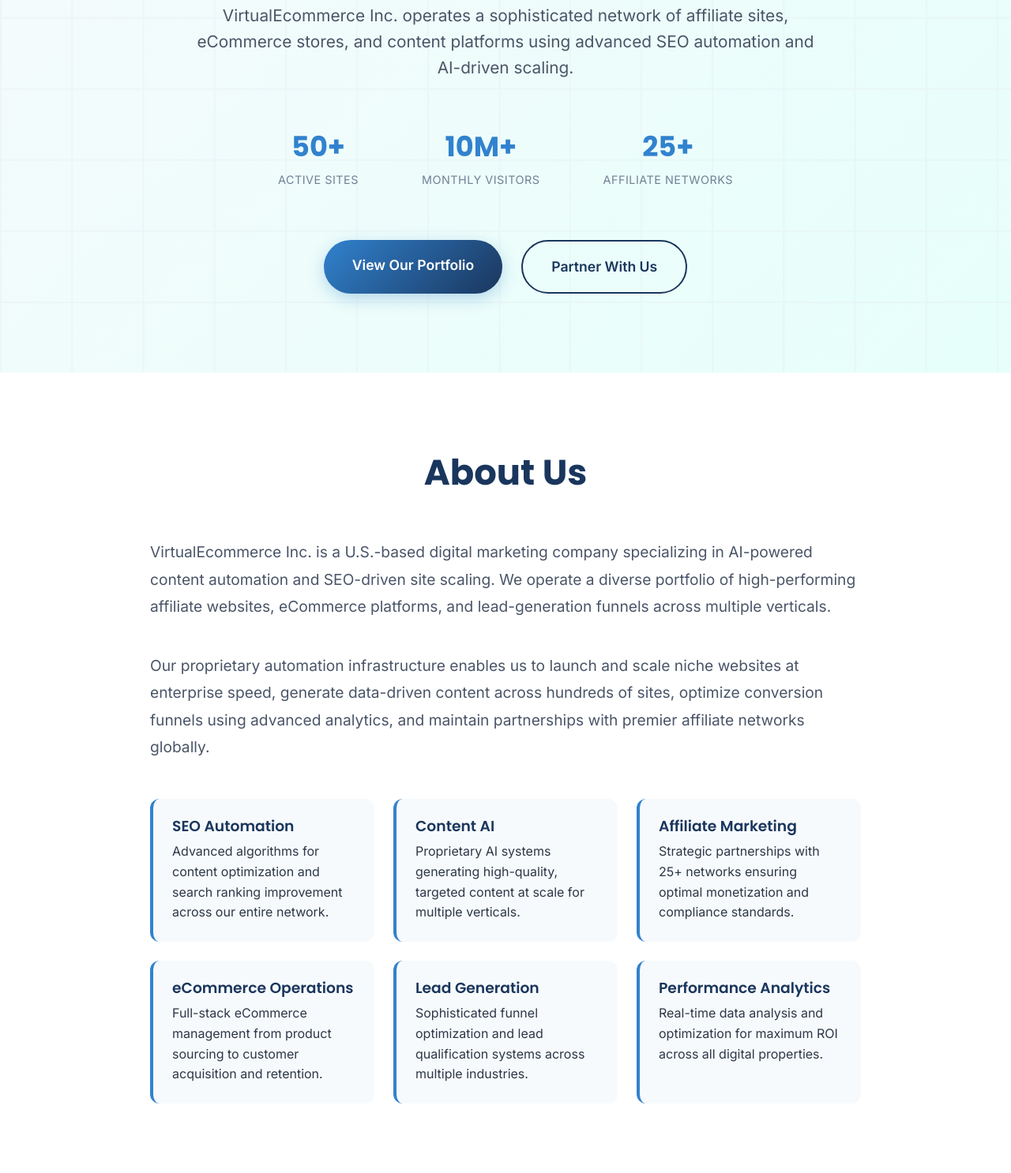
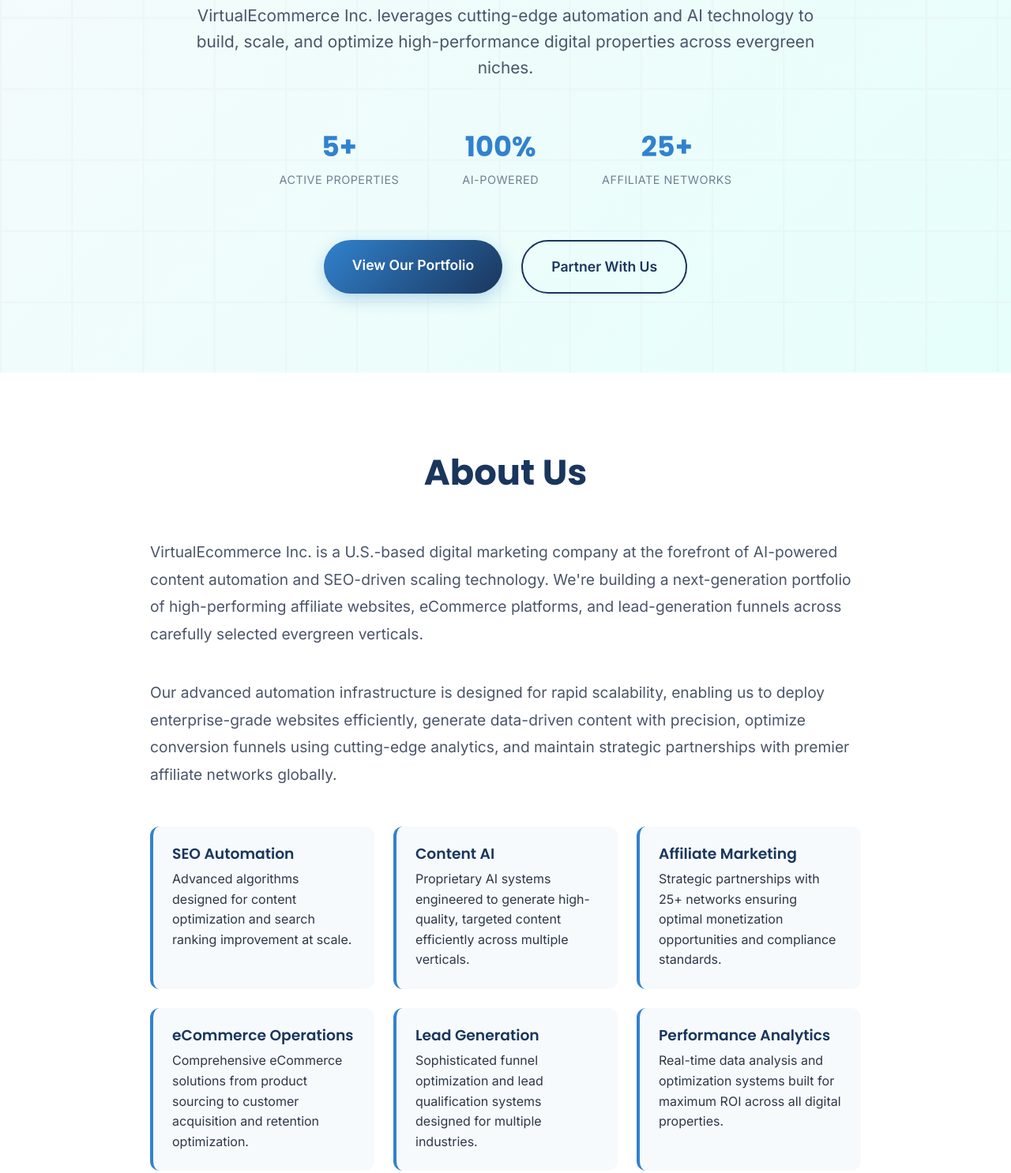
Before and after one commit to virtualecommerceinc/virtualecommerceinc.github.io, a plain HTML site: page index.html in a window 1280 px wide. Shown: the part 429-1915 px from the top of the page at 79% size. Drawn offline with Linux system fonts and the light colour scheme.

Commit message:
Update index.html

```diff
--- a/index.html
+++ b/index.html
@@ -74,17 +74,17 @@
     <section id="hero" class="hero">
         <div class="container">
             <div class="hero-content">
-                <h1 class="hero-title">AI-Powered Digital Marketing Portfolio | Scaling Brands Across 100+ Niche Websites</h1>
-                <p class="hero-subtitle">VirtualEcommerce Inc. operates a sophisticated network of affiliate sites, eCommerce stores, and content platforms using advanced SEO automation and AI-driven scaling.</p>
+                <h1 class="hero-title">AI-Powered Digital Marketing | Building Tomorrow's Affiliate & eCommerce Ecosystem</h1>
+                <p class="hero-subtitle">VirtualEcommerce Inc. leverages cutting-edge automation and AI technology to build, scale, and optimize high-performance digital properties across evergreen niches.</p>
 
                 <div class="trust-indicators">
                     <div class="trust-item">
-                        <span class="trust-number">50+</span>
-                        <span class="trust-label">Active Sites</span>
+                        <span class="trust-number">5+</span>
+                        <span class="trust-label">Active Properties</span>
                     </div>
                     <div class="trust-item">
-                        <span class="trust-number">10M+</span>
-                        <span class="trust-label">Monthly Visitors</span>
+                        <span class="trust-number">100%</span>
+                        <span class="trust-label">AI-Powered</span>
                     </div>
                     <div class="trust-item">
                         <span class="trust-number">25+</span>
@@ -105,34 +105,34 @@
         <div class="container">
             <h2 class="section-title">About Us</h2>
             <div class="about-content">
-                <p class="about-text">VirtualEcommerce Inc. is a U.S.-based digital marketing company specializing in AI-powered content automation and SEO-driven site scaling. We operate a diverse portfolio of high-performing affiliate websites, eCommerce platforms, and lead-generation funnels across multiple verticals.</p>
+                <p class="about-text">VirtualEcommerce Inc. is a U.S.-based digital marketing company at the forefront of AI-powered content automation and SEO-driven scaling technology. We're building a next-generation portfolio of high-performing affiliate websites, eCommerce platforms, and lead-generation funnels across carefully selected evergreen verticals.</p>
 
-                <p class="about-text">Our proprietary automation infrastructure enables us to launch and scale niche websites at enterprise speed, generate data-driven content across hundreds of sites, optimize conversion funnels using advanced analytics, and maintain partnerships with premier affiliate networks globally.</p>
+                <p class="about-text">Our advanced automation infrastructure is designed for rapid scalability, enabling us to deploy enterprise-grade websites efficiently, generate data-driven content with precision, optimize conversion funnels using cutting-edge analytics, and maintain strategic partnerships with premier affiliate networks globally.</p>
 
                 <div class="capabilities-grid">
                     <div class="capability-item">
                         <h3 class="capability-title">SEO Automation</h3>
-                        <p>Advanced algorithms for content optimization and search ranking improvement across our entire network.</p>
+                        <p>Advanced algorithms designed for content optimization and search ranking improvement at scale.</p>
                     </div>
                     <div class="capability-item">
                         <h3 class="capability-title">Content AI</h3>
-                        <p>Proprietary AI systems generating high-quality, targeted content at scale for multiple verticals.</p>
+                        <p>Proprietary AI systems engineered to generate high-quality, targeted content efficiently across multiple verticals.</p>
                     </div>
                     <div class="capability-item">
                         <h3 class="capability-title">Affiliate Marketing</h3>
-                        <p>Strategic partnerships with 25+ networks ensuring optimal monetization and compliance standards.</p>
+                        <p>Strategic partnerships with 25+ networks ensuring optimal monetization opportunities and compliance standards.</p>
                     </div>
                     <div class="capability-item">
                         <h3 class="capability-title">eCommerce Operations</h3>
-                        <p>Full-stack eCommerce management from product sourcing to customer acquisition and retention.</p>
+                        <p>Comprehensive eCommerce solutions from product sourcing to customer acquisition and retention optimization.</p>
                     </div>
                     <div class="capability-item">
                         <h3 class="capability-title">Lead Generation</h3>
-                        <p>Sophisticated funnel optimization and lead qualification systems across multiple industries.</p>
+                        <p>Sophisticated funnel optimization and lead qualification systems designed for multiple industries.</p>
                     </div>
                     <div class="capability-item">
                         <h3 class="capability-title">Performance Analytics</h3>
-                        <p>Real-time data analysis and optimization for maximum ROI across all digital properties.</p>
+                        <p>Real-time data analysis and optimization systems built for maximum ROI across all digital properties.</p>
                     </div>
                 </div>
             </div>
@@ -143,7 +143,7 @@
     <section id="portfolio" class="portfolio">
         <div class="container">
             <h2 class="section-title">Our Portfolio</h2>
-            <p class="section-subtitle">Discover our diverse network of high-performing digital properties across multiple verticals, each optimized for maximum engagement and revenue generation.</p>
+            <p class="section-subtitle">Explore our carefully curated portfolio of high-performance digital properties, each built with cutting-edge technology and optimized for sustainable growth and maximum ROI.</p>
             <div class="portfolio-grid">
                 <div class="portfolio-card">
                     <div class="card-badges">
@@ -304,13 +304,13 @@
     <section id="technology" class="technology">
         <div class="container">
             <h2 class="section-title">Powered by Advanced Automation Technology</h2>
-            <p class="section-subtitle">Our AI-first approach enables rapid site deployment and consistent content quality across our entire network.</p>
+            <p class="section-subtitle">Our technology-first approach enables rapid deployment and consistent quality across our growing digital ecosystem.</p>
 
             <div class="tech-grid">
                 <div class="tech-item">
                     <div class="tech-icon">🤖</div>
                     <h3 class="tech-title">Manus AI</h3>
-                    <p class="tech-description">Advanced AI agent platform for automated content generation, SEO optimization, and site management at enterprise scale.</p>
+                    <p class="tech-description">Advanced AI agent platform engineered for automated content generation, SEO optimization, and scalable site management.</p>
                 </div>
                 <div class="tech-item">
                     <div class="tech-icon">⚡</div>
@@ -320,7 +320,7 @@
                 <div class="tech-item">
                     <div class="tech-icon">🔥</div>
                     <h3 class="tech-title">Firebase Infrastructure</h3>
-                    <p class="tech-description">Scalable cloud infrastructure providing real-time data synchronization, analytics, and hosting for our entire network.</p>
+                    <p class="tech-description">Scalable cloud infrastructure providing real-time data synchronization, analytics, and hosting capabilities for growing digital ecosystems.</p>
                 </div>
             </div>
 
@@ -416,7 +416,7 @@
             <div class="footer-content">
                 <div class="footer-section">
                     <h3>VirtualEcommerce Inc.</h3>
-                    <p>AI-powered digital marketing company specializing in affiliate websites, eCommerce platforms, and automated content scaling across multiple verticals.</p>
+                    <p>AI-powered digital marketing company at the forefront of affiliate website automation, eCommerce innovation, and scalable content technology across multiple verticals.</p>
                     <div class="company-info">
                         <p><strong>Established:</strong> 2019<br>
                         <strong>Location:</strong> Hamburg, NY, USA<br>
```
